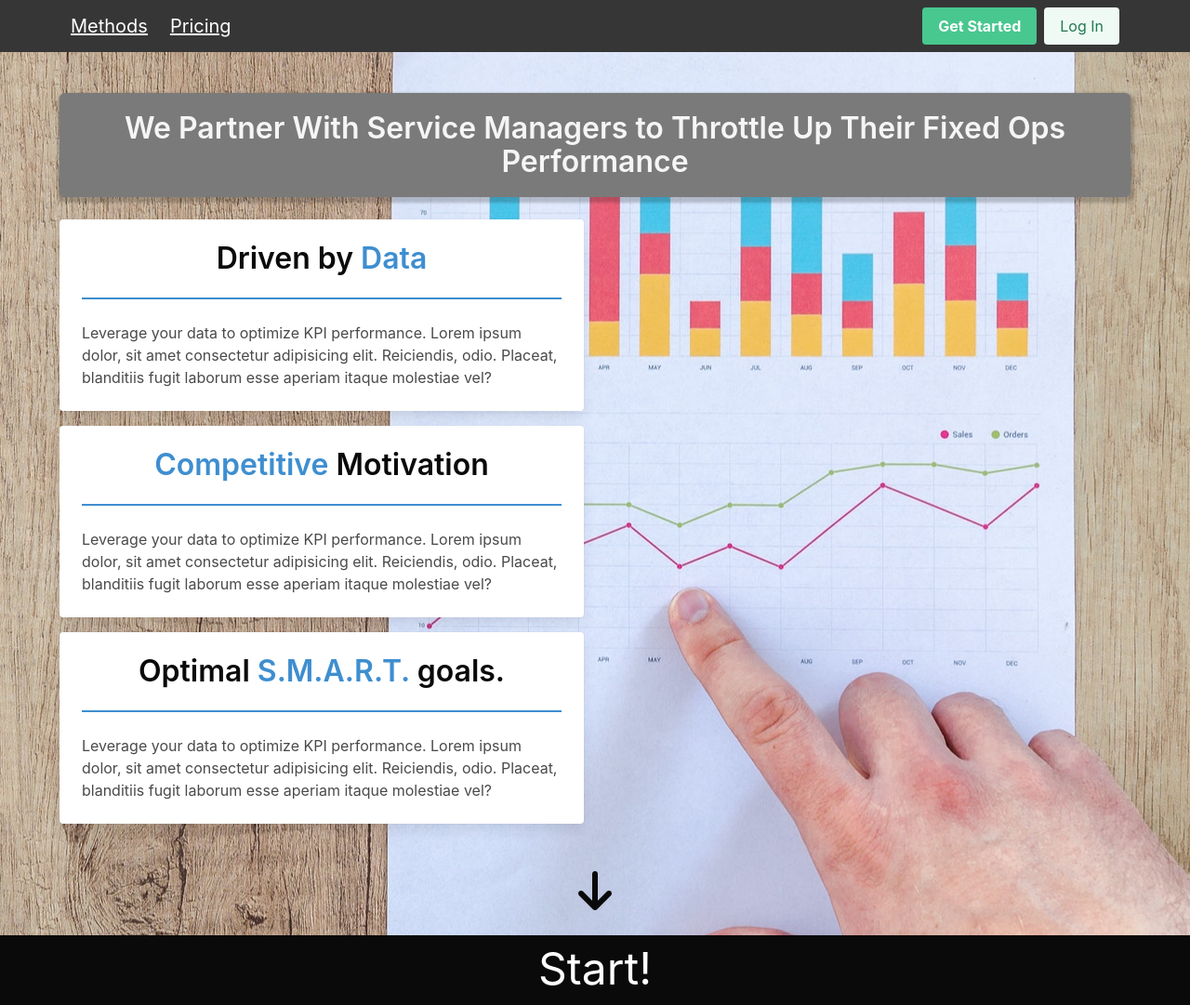
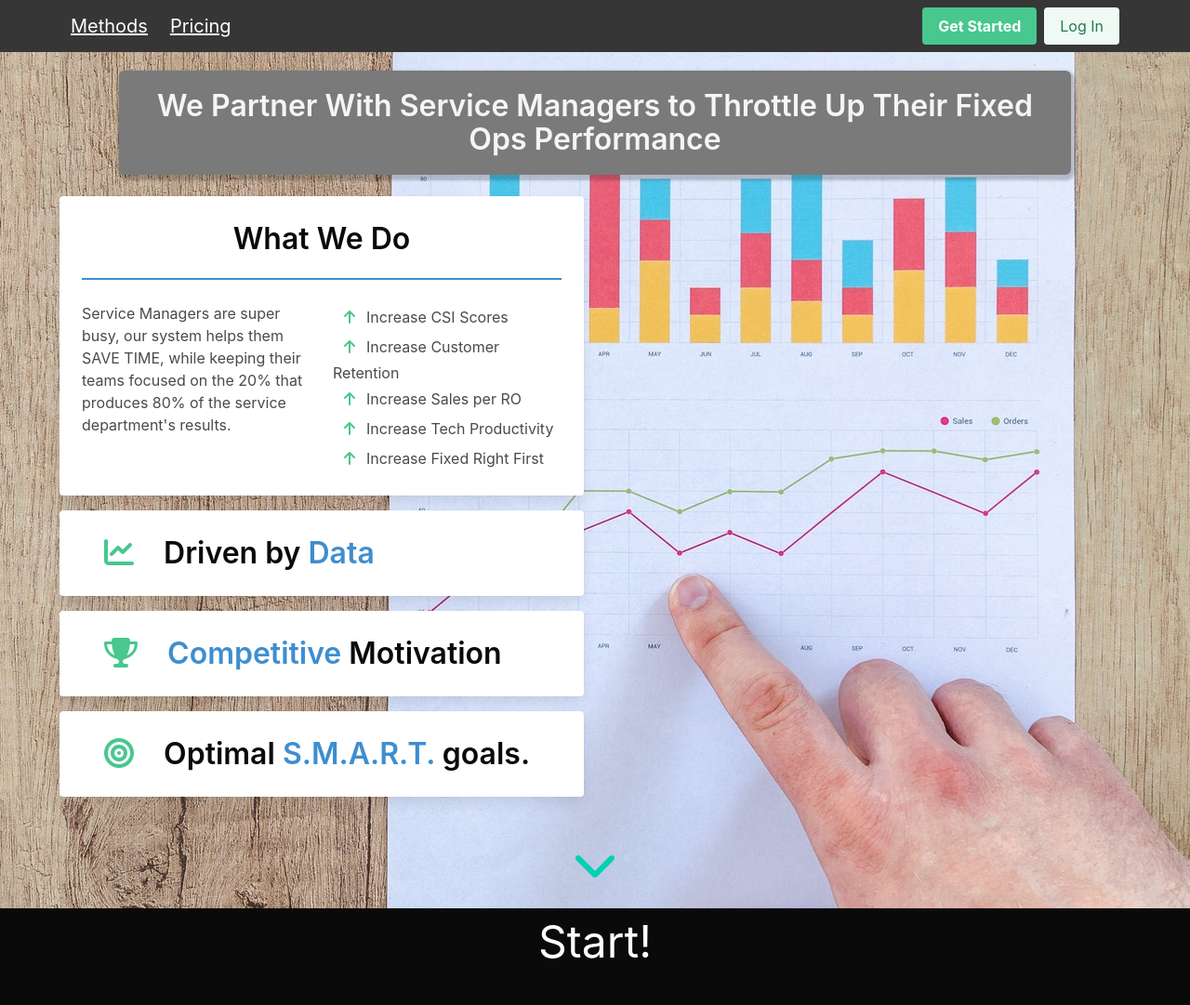
Before and after one commit to Spartalis1/service, a plain HTML site: page index.html in a window 1280 px wide. Shown: the top 1081 px of the page at 93% size. Drawn offline with Linux system fonts and the light colour scheme.

Commit message:
Fixed Hero

```diff
--- a/index.html
+++ b/index.html
@@ -6,7 +6,7 @@
     <meta name="viewport" content="width=device-width, initial-scale=1.0" />
     <title>Service</title>
     <link rel="stylesheet" href="style.css" />
-    <script src="script.js"></script>
+    <script defer src="script.js"></script>
     <script
       src="https://kit.fontawesome.com/86ae5f61e1.js"
       crossorigin="anonymous"
@@ -52,30 +52,82 @@
       "
       class="hero is-fullheight-with-navbar"
     >
-      <div class="hero-body">
-        <div class="container is-widescreen">
       <span
         class="
           box
           has-background-grey has-text-centered has-text-light
           title
+          mt-5
         "
+        style="max-width: 1024px; margin: -25px auto"
         id="header"
         >We Partner With Service Managers to Throttle Up Their Fixed Ops
         Performance</span
       >
+      <div class="hero-body">
+        <div class="container is-widescreen">
           <div class="columns">
             <div
               class="column is-full-mobile is-full-tablet is-half-widescreen"
             >
-              <div class="card">
+              <div class="card c1">
                 <div class="card-content">
-                  <p class="title is-3 has-text-black has-text-centered">
+                  <p class="title is-3 has-text-black has-text-centered my-1">
+                    What We Do
+                  </p>
+                  <hr class="has-background-info toggle" />
+                  <div class="columns toggle">
+                    <div class="column is-half">
+                      Service Managers are super busy, our system helps them
+                      SAVE TIME, while keeping their teams focused on the 20%
+                      that produces 80% of the service department's results.
+                    </div>
+                    <div class="column is-half">
+                      <ul>
+                        <li>
+                          <i
+                            class="fas fa-arrow-up has-text-success mx-3 my-2"
+                          ></i
+                          >Increase CSI Scores
+                        </li>
+                        <li>
+                          <i
+                            class="fas fa-arrow-up mx-3 my-2 has-text-success"
+                          ></i
+                          >Increase Customer Retention
+                        </li>
+                        <li>
+                          <i
+                            class="fas fa-arrow-up mx-3 my-2 has-text-success"
+                          ></i
+                          >Increase Sales per RO
+                        </li>
+                        <li>
+                          <i
+                            class="fas fa-arrow-up mx-3 my-2 has-text-success"
+                          ></i
+                          >Increase Tech Productivity
+                        </li>
+                        <li>
+                          <i
+                            class="fas fa-arrow-up mx-3 my-2 has-text-success"
+                          ></i
+                          >Increase Fixed Right First
+                        </li>
+                      </ul>
+                    </div>
+                  </div>
+                </div>
+              </div>
+              <div class="card c3 my-4">
+                <div class="card-content">
+                  <p class="title is-3 has-text-black my-1">
+                    <i class="fas fa-chart-line has-text-success mx-5"></i>
                     Driven by
                     <span class="has-text-info">Data</span>
                   </p>
-                  <hr class="has-background-info" />
-                  <p class="is-size-6">
+                  <hr class="has-background-info is-hidden toggle" />
+                  <p class="is-size-6 is-hidden toggle">
                     Leverage your data to optimize KPI performance. Lorem ipsum
                     dolor, sit amet consectetur adipisicing elit. Reiciendis,
                     odio. Placeat, blanditiis fugit laborum esse aperiam itaque
@@ -83,13 +135,14 @@
                   </p>
                 </div>
               </div>
-              <div class="card my-4">
+              <div class="card my-4 c3">
                 <div class="card-content">
-                  <p class="title is-3 has-text-black has-text-centered">
+                  <p class="title is-3 has-text-black my-1">
+                    <i class="fas fa-trophy has-text-success mx-5"></i>
                     <span class="has-text-info">Competitive</span> Motivation
                   </p>
-                  <hr class="has-background-info" />
-                  <p class="is-size-6">
+                  <hr class="has-background-info is-hidden toggle" />
+                  <p class="is-size-6 is-hidden toggle">
                     Leverage your data to optimize KPI performance. Lorem ipsum
                     dolor, sit amet consectetur adipisicing elit. Reiciendis,
                     odio. Placeat, blanditiis fugit laborum esse aperiam itaque
@@ -97,14 +150,15 @@
                   </p>
                 </div>
               </div>
-              <div class="card">
+              <div class="card c3">
                 <div class="card-content">
-                  <p class="title is-3 has-text-black has-text-centered">
+                  <p class="title is-3 has-text-black my-1">
+                    <i class="fas fa-bullseye has-text-success mx-5"></i>
                     Optimal
                     <span class="has-text-info">S.M.A.R.T.</span> goals.
                   </p>
-                  <hr class="has-background-info" />
-                  <p class="is-size-6">
+                  <hr class="has-background-info is-hidden toggle" />
+                  <p class="is-size-6 is-hidden toggle">
                     Leverage your data to optimize KPI performance. Lorem ipsum
                     dolor, sit amet consectetur adipisicing elit. Reiciendis,
                     odio. Placeat, blanditiis fugit laborum esse aperiam itaque
@@ -119,7 +173,7 @@
       <div class="is-full mb-5 has-text-centered">
         <a
           href="#method"
-          class="fas fa-arrow-down has-text-black is-size-1"
+          class="fas fa-chevron-down has-text-primary is-size-1"
         ></a>
       </div>
     </section>
--- a/script.js
+++ b/script.js
@@ -7,4 +7,23 @@ document.addEventListener("DOMContentLoaded", () => {
     $target.classList.toggle("is-active");
   });
 });
-const startButtons = document.querySelectorAll(".start");
+//CARD Animation
+const cards3 = document.querySelectorAll(".c3");
+const c1 = document
+  .querySelector(".c1")
+  .childNodes[1].querySelectorAll(".toggle");
+console.log(c1);
+cards3.forEach((card) =>
+  card.addEventListener("mouseenter", (e) => {
+    let tog = e.target.childNodes[1].querySelectorAll(".toggle");
+    tog.forEach((el) => el.classList.remove("is-hidden"));
+    c1.forEach((el) => el.classList.add("is-hidden"));
+  })
+);
+cards3.forEach((card) =>
+  card.addEventListener("mouseleave", (e) => {
+    let tog = e.target.childNodes[1].querySelectorAll(".toggle");
+    tog.forEach((el) => el.classList.add("is-hidden"));
+    c1.forEach((el) => el.classList.remove("is-hidden"));
+  })
+);
```
Lines whose indentation alone changed are shown as unchanged.
